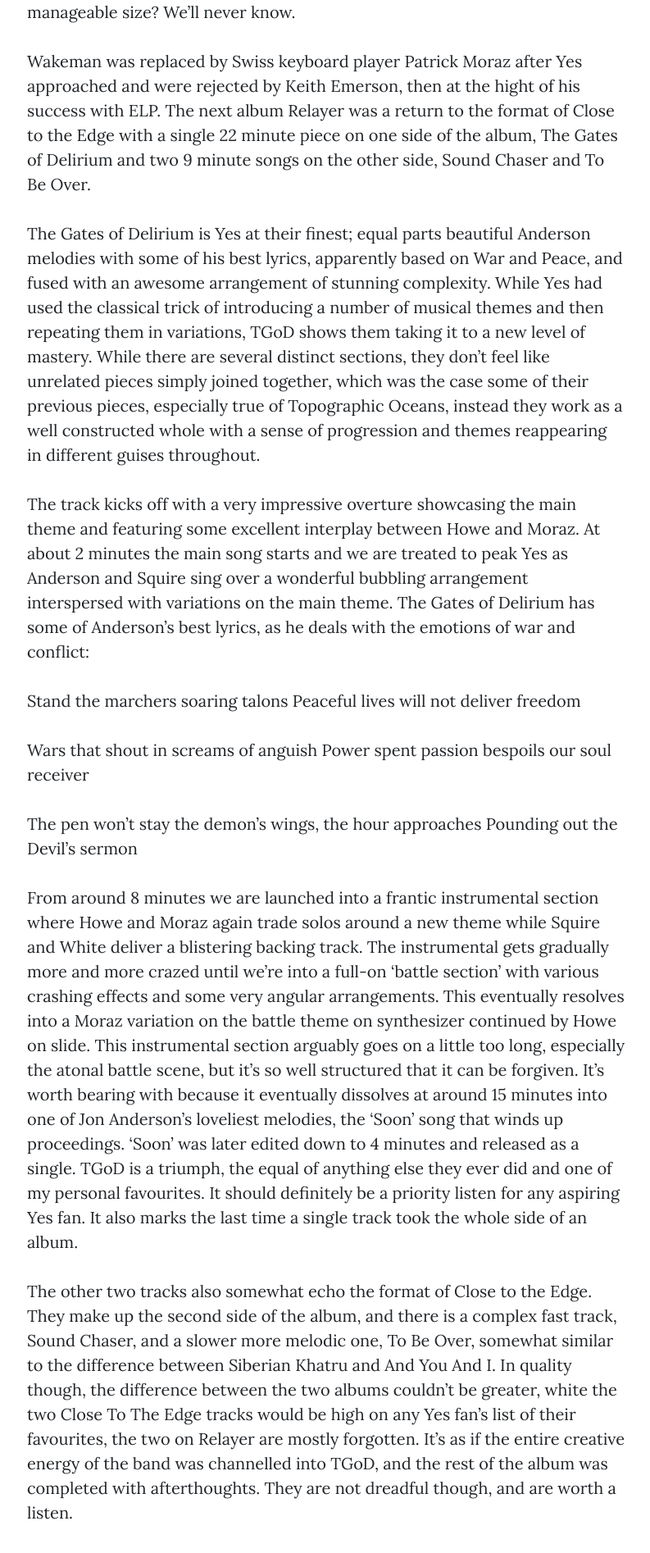
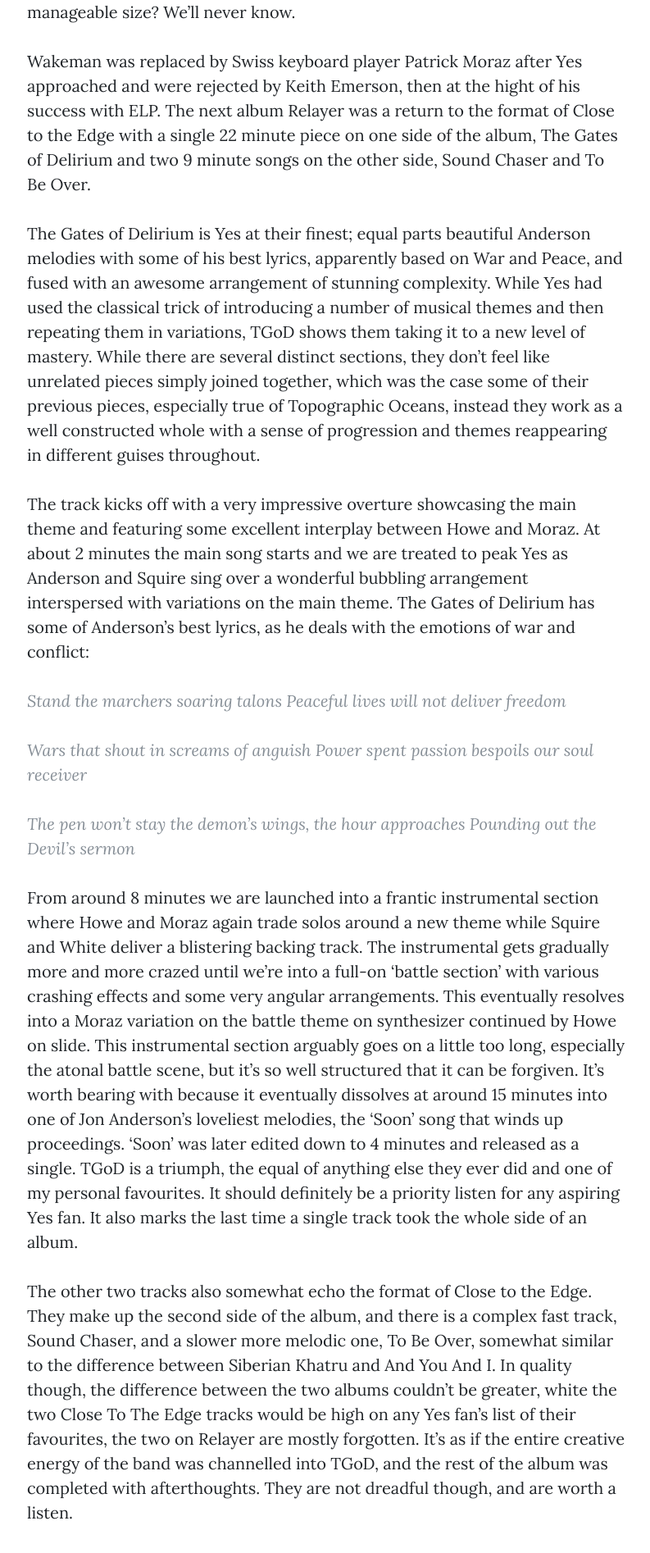
Before and after one commit to mikehadlow/owlbadger, a Jekyll site: the page built from docs/_posts/2019-12-29-yes-3.md, in a window 1280 px wide. Shown: the part 2928-4822 px from the top of the page at 82% size, without its empty margins (242-1035 px from the left). Built offline with Jekyll 4.4.1, drawn with Linux system fonts in a browser that asks for light colours.

Commit message:
Update 2019-12-29-yes-3.md

```diff
--- a/docs/_posts/2019-12-29-yes-3.md
+++ b/docs/_posts/2019-12-29-yes-3.md
@@ -33,14 +33,14 @@
 
 The track kicks off with a very impressive overture showcasing the main theme and featuring some excellent interplay between Howe and Moraz. At about 2 minutes the main song starts and we are treated to peak Yes as Anderson and Squire sing over a wonderful bubbling arrangement interspersed with variations on the main theme. The Gates of Delirium has some of Anderson’s best lyrics, as he deals with the emotions of war and conflict:
 
-Stand the marchers soaring talons
-Peaceful lives will not deliver freedom
+> Stand the marchers soaring talons
+> Peaceful lives will not deliver freedom
 
-Wars that shout in screams of anguish
-Power spent passion bespoils our soul receiver
+> Wars that shout in screams of anguish
+> Power spent passion bespoils our soul receiver
 
-The pen won't stay the demon's wings, the hour approaches
-Pounding out the Devil's sermon
+> The pen won't stay the demon's wings, the hour approaches
+> Pounding out the Devil's sermon
 
 From around 8 minutes we are launched into a frantic instrumental section where Howe and Moraz again trade solos around a new theme while Squire and White deliver a blistering backing track. The instrumental gets gradually more and more crazed until we’re into a full-on ‘battle section’ with various crashing effects and some very angular arrangements. This eventually resolves into a Moraz variation on the battle theme on synthesizer continued by Howe on slide. This instrumental section arguably goes on a little too long, especially the atonal battle scene, but it’s so well structured that it can be forgiven. It’s worth bearing with because it eventually dissolves at around 15 minutes into one of Jon Anderson’s loveliest melodies, the ‘Soon’ song that winds up proceedings. ‘Soon’ was later edited down to 4 minutes and released as a single. TGoD is a triumph, the equal of anything else they ever did and one of my personal favourites. It should definitely be a priority listen for any aspiring Yes fan. It also marks the last time a single track took the whole side of an album.
 
```
